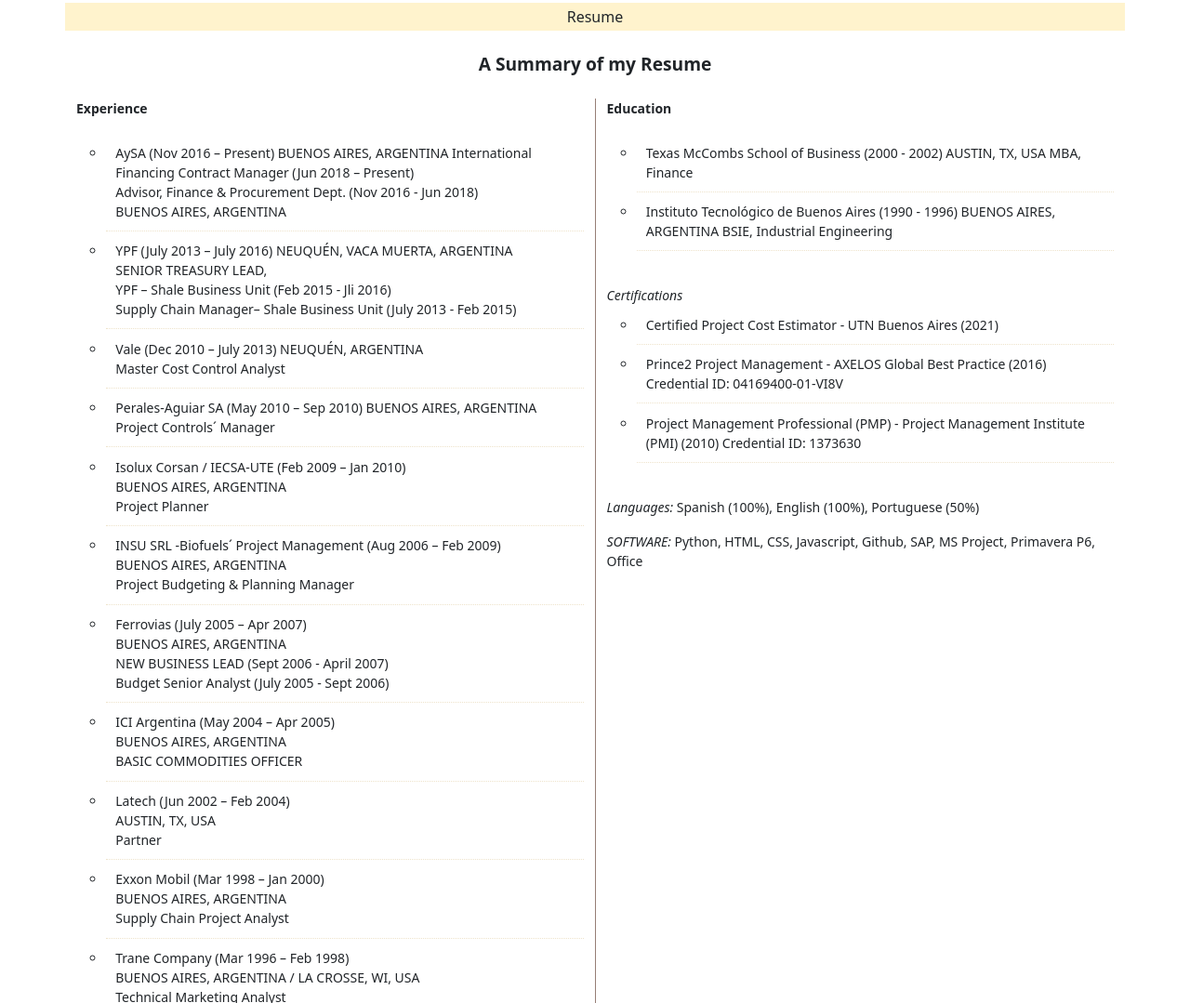
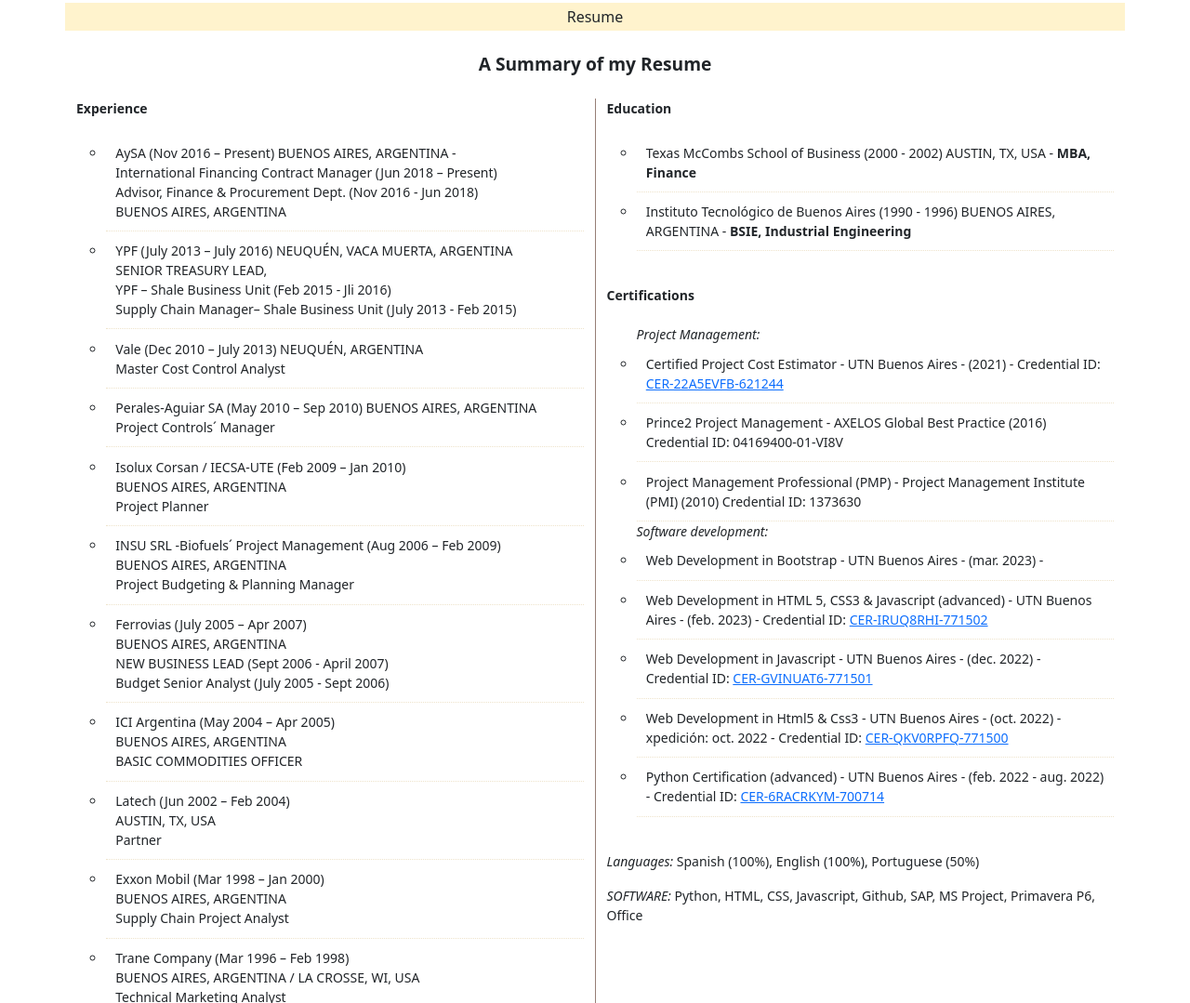
Before and after one commit to JuanCarlosGays/Bootstrap, a plain HTML site: page index.html in a window 1280 px wide. Shown: the part 1358-2437 px from the top of the page at 93% size. Drawn offline with nearby package versions, Linux system fonts and the light colour scheme.

Commit message:
agregados diplomas
con diplomas de certificaciones

```diff
--- a/index.html
+++ b/index.html
@@ -100,8 +100,8 @@
                     <p><b>Experience</b></p>
                     <ul>
                         <li class="cv">AySA									(Nov 2016 – Present)
-                        BUENOS AIRES, ARGENTINA
-                        International Financing Contract Manager 					(Jun 2018 – Present)
+                        BUENOS AIRES, ARGENTINA -
+                        <br>International Financing Contract Manager 					(Jun 2018 – Present)
                         <br>
                         Advisor, Finance & Procurement Dept. 					(Nov 2016 - Jun 2018)<br>
                         BUENOS AIRES, ARGENTINA
@@ -159,21 +159,38 @@
                     <p><b>Education</b>
                     <ul>
                         <li class="cv">Texas McCombs School of Business					(2000 - 2002)
-                        AUSTIN, TX, USA              MBA, Finance
+                        AUSTIN, TX, USA    -         <b>MBA, Finance</b>
                         </li>
                         <li class="cv">Instituto Tecnológico de Buenos Aires					(1990 - 1996)
-                        BUENOS AIRES, ARGENTINA
-                        BSIE, Industrial Engineering</li>
+                        BUENOS AIRES, ARGENTINA -
+                        <b>BSIE, Industrial Engineering</b></li>
                     </ul>
                     <br>
-                    <i>Certifications</i>
+                    <b>Certifications</b><br><br>
+
                     <ul>
-                        <li class="cv">Certified Project Cost Estimator - UTN Buenos Aires 					(2021)</li>
+                        <i>Project Management:</i>
+                        <li class="cv">Certified Project Cost Estimator - UTN Buenos Aires -					(2021) - Credential ID: <a href="./diplomas/Computo_ppto_obras.pdf">CER-22A5EVFB-621244</a></li>
                         <li class="cv">Prince2 Project Management - AXELOS Global Best Practice 				(2016)
                         Credential ID: 04169400-01-VI8V</li>
                         <li class="cv">Project Management Professional (PMP) - Project Management Institute (PMI)		(2010)
                             Credential ID: 1373630
                         </li>
+                        <i>Software development:</i>
+                        <li class="cv"> Web Development in Bootstrap -
+                            UTN Buenos Aires - (mar. 2023) -</li>
+                        <li class="cv"> Web Development in HTML 5, CSS3 & Javascript (advanced) -
+                            UTN Buenos Aires - (feb. 2023) -
+                            Credential ID: <a href="./diplomas/Desarrollo web en HTML 5, CSS3 y Javascript (nivel avanzado).pdf">CER-IRUQ8RHI-771502</a></li>
+                            <li class="cv"> Web Development in Javascript -
+                            UTN Buenos Aires - (dec. 2022) -
+                            Credential ID: <a href="./diplomas/Desarrollo Web con Javascript.pdf ">CER-GVINUAT6-771501</a></li>
+                            <li class="cv">Web Development in Html5 & Css3 - UTN Buenos Aires - (oct. 2022) -xpedición: oct. 2022 - Credential ID: <a href="./diplomas/Desarrollo Web en Html5 y Css3.pdf "> CER-QKV0RPFQ-771500 </a> </li>
+                            <li class="cv"> Python Certification (advanced) - UTN Buenos Aires - (feb. 2022 - aug. 2022) - Credential ID: <a href="./diplomas/Python_avanzado.pdf">CER-6RACRKYM-700714 </a>  </li>
+
+
+
+
                     </ul>
                     <br>
                     <p><i>Languages:</i> Spanish (100%), English (100%), Portuguese (50%)</p>
```
Also changed, not shown: 7 other files.
